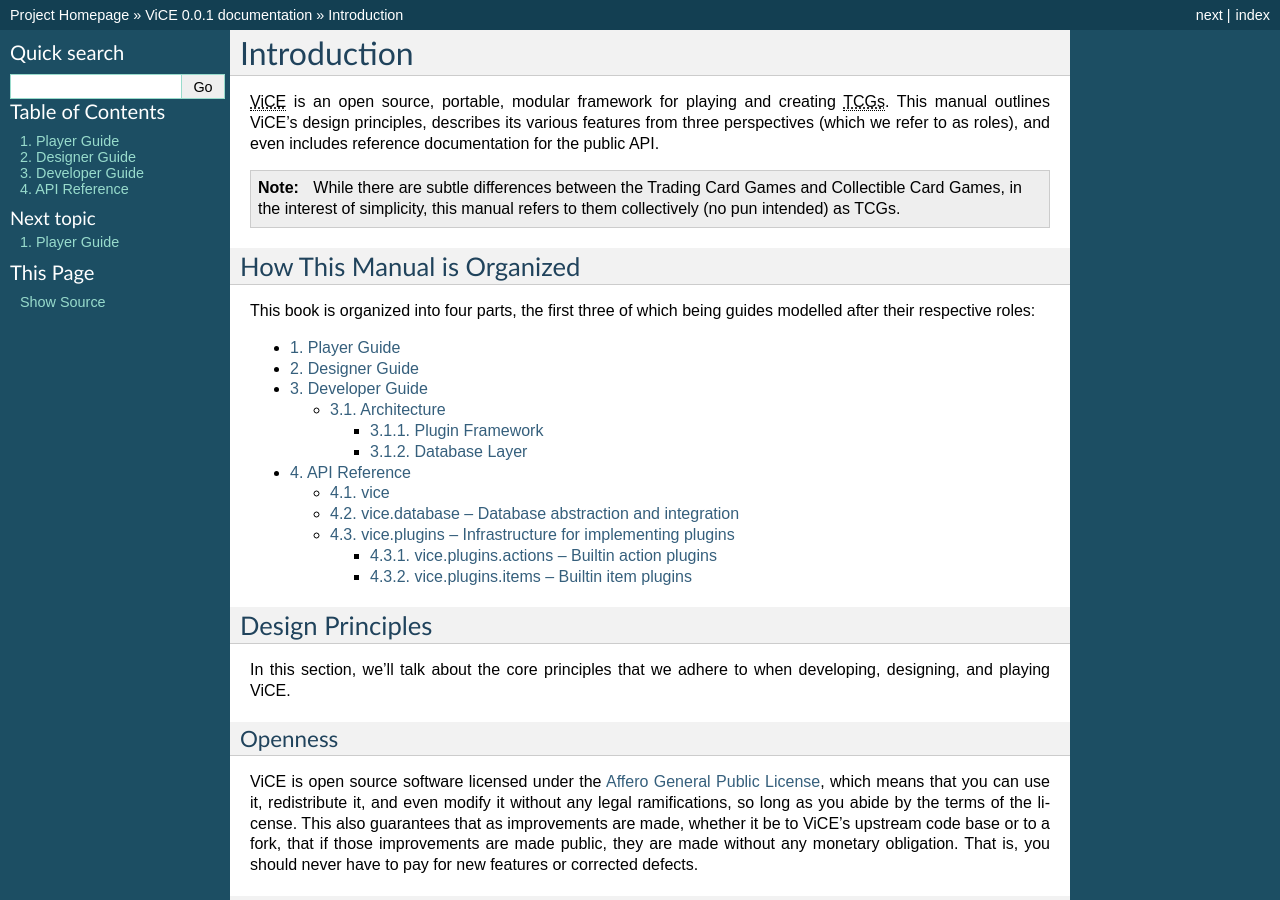
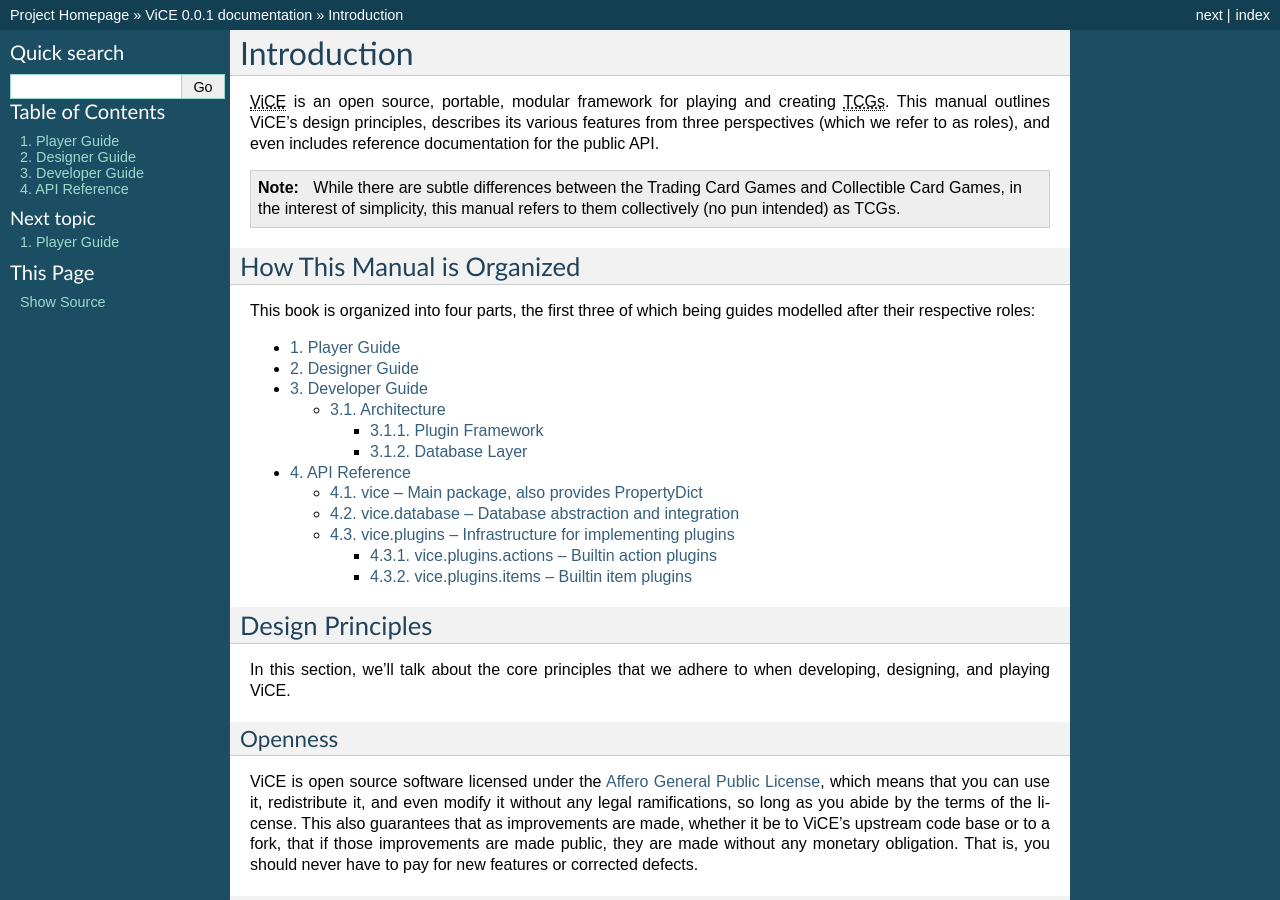
Before and after one commit to cnelsonsic/ViCE, a Sphinx documentation site: the page built from doc/source/index.rst, in a window 1280 px wide and 900 px high. Built offline with Sphinx 7.4.7, drawn with Linux system fonts in a browser that asks for light colours.

```diff
--- a/doc/source/api_reference.rst
+++ b/doc/source/api_reference.rst
@@ -2,23 +2,25 @@
 #############
 .. _vice:
 
-vice
-====
+vice -- Main package, also provides PropertyDict
+================================================
 .. autoclass:: vice.PropertyDict
 
-.. _api.vice.database:
+.. _vice.database:
 
 vice.database -- Database abstraction and integration
 =====================================================
 .. automodule:: vice.database
     :members:
 
-.. _api.vice.plugins:
+.. _vice.plugins:
 
 vice.plugins -- Infrastructure for implementing plugins
 =======================================================
 .. automodule:: vice.plugins
     :members:
+
+.. _vice.plugins.actions:
 
 vice.plugins.actions -- Builtin action plugins
 ----------------------------------------------
```
Also changed, not shown: other parts of doc/source/api_reference.rst (+2 -0 lines), doc/source/developer_guide/architecture.rst (+10 -6 lines).
